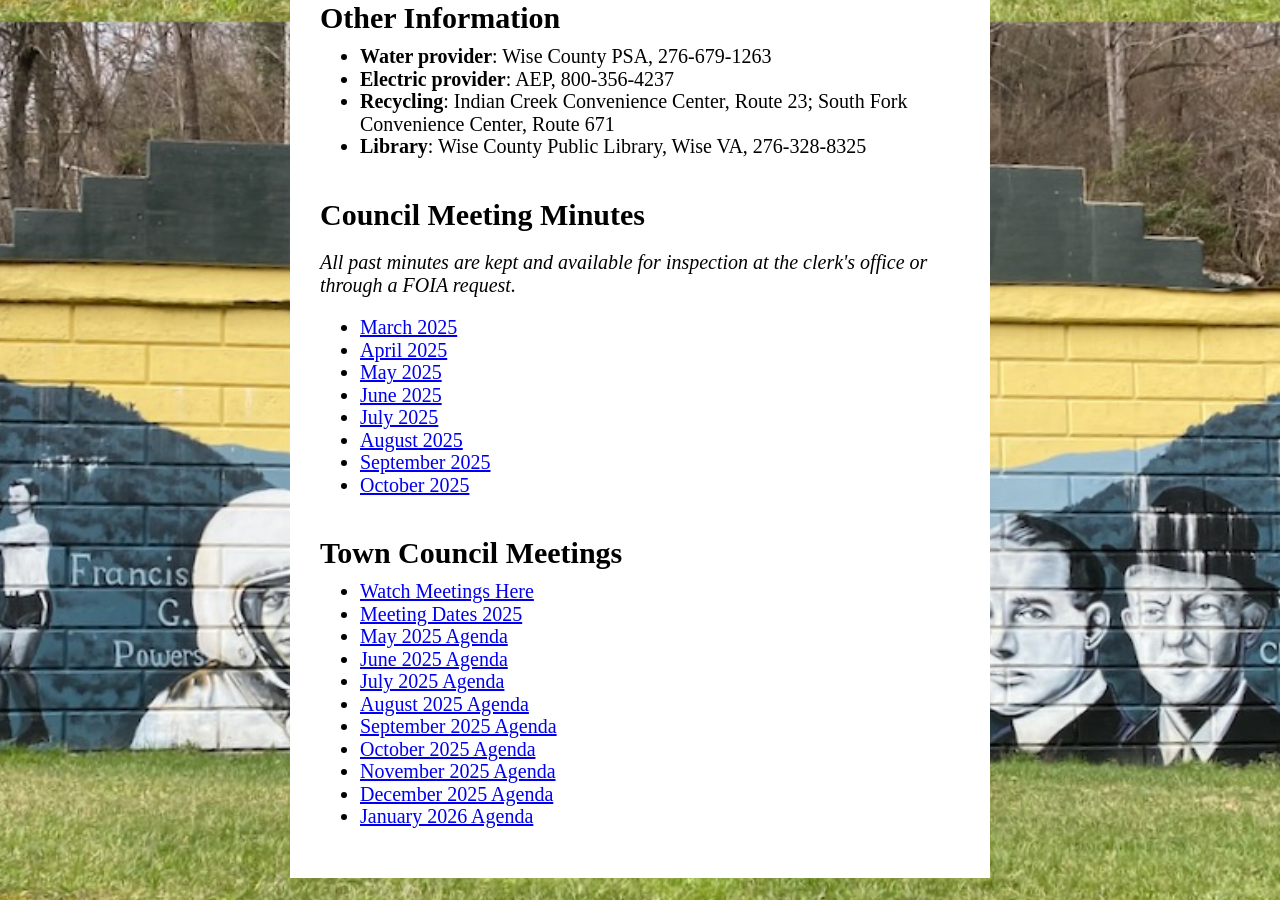
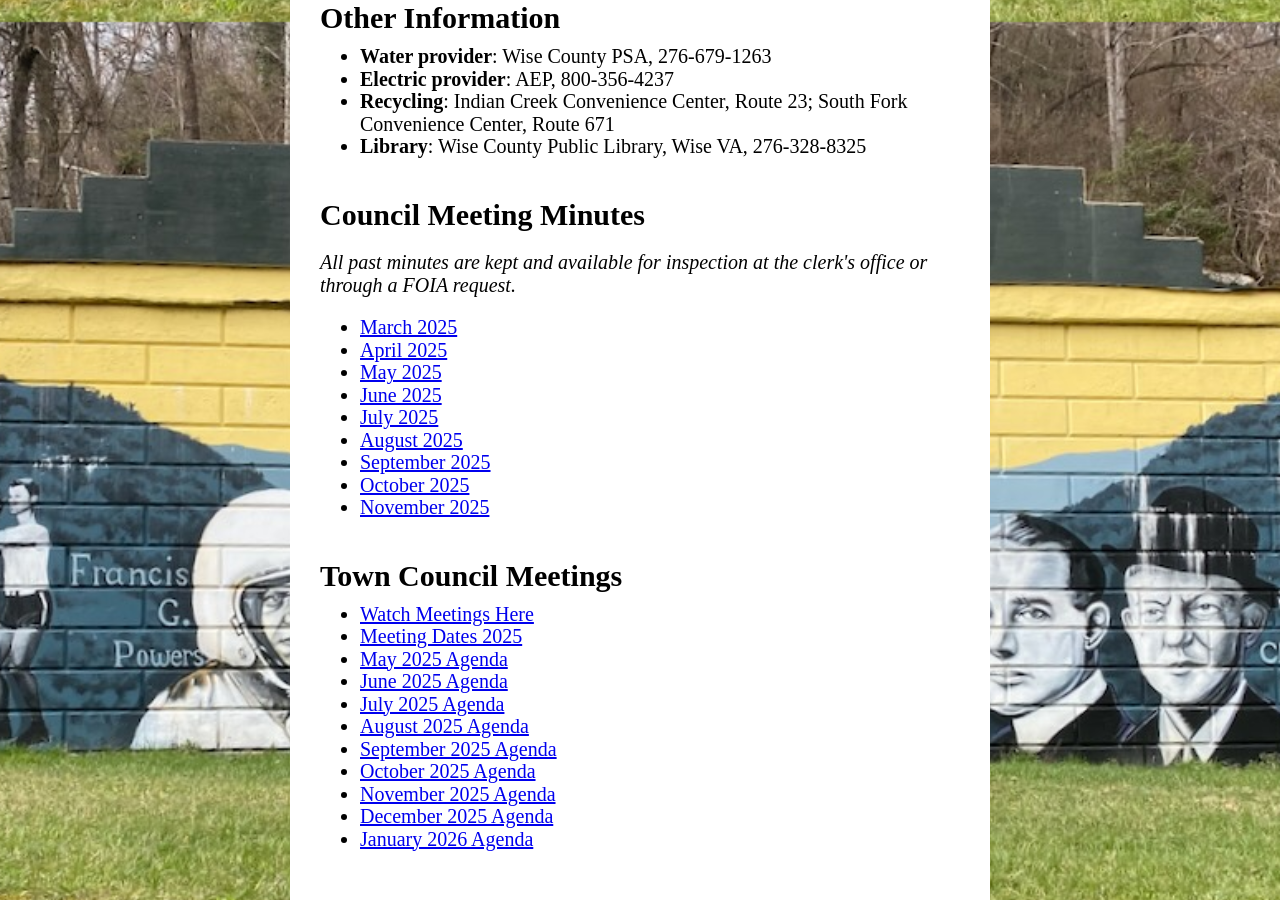
Before and after one commit to poundva/poundva.github.io, a Jekyll site: the page built from index.html, in a window 1280 px wide and 900 px high, scrolled down 2678 px. Built offline with Jekyll 4.4.1, drawn with Linux system fonts in a browser that asks for light colours; some web fonts are replaced.

Commit message:
Update index.html

```diff
--- a/index.html
+++ b/index.html
@@ -98,6 +98,7 @@ title: Home
     <li><a href="minutes/AUGUST 2025 MINUTES.pdf">August 2025</a></li>
     <li><a href="minutes/SEPT 2025 MINUTES.pdf">September 2025</a></li>
     <li><a href="minutes/1769_001.pdf">October 2025</a></li>
+    <li><a href="minutes/November 2025 Minutes.pdf">November 2025</a></li>
 
 </ul>
 
```
